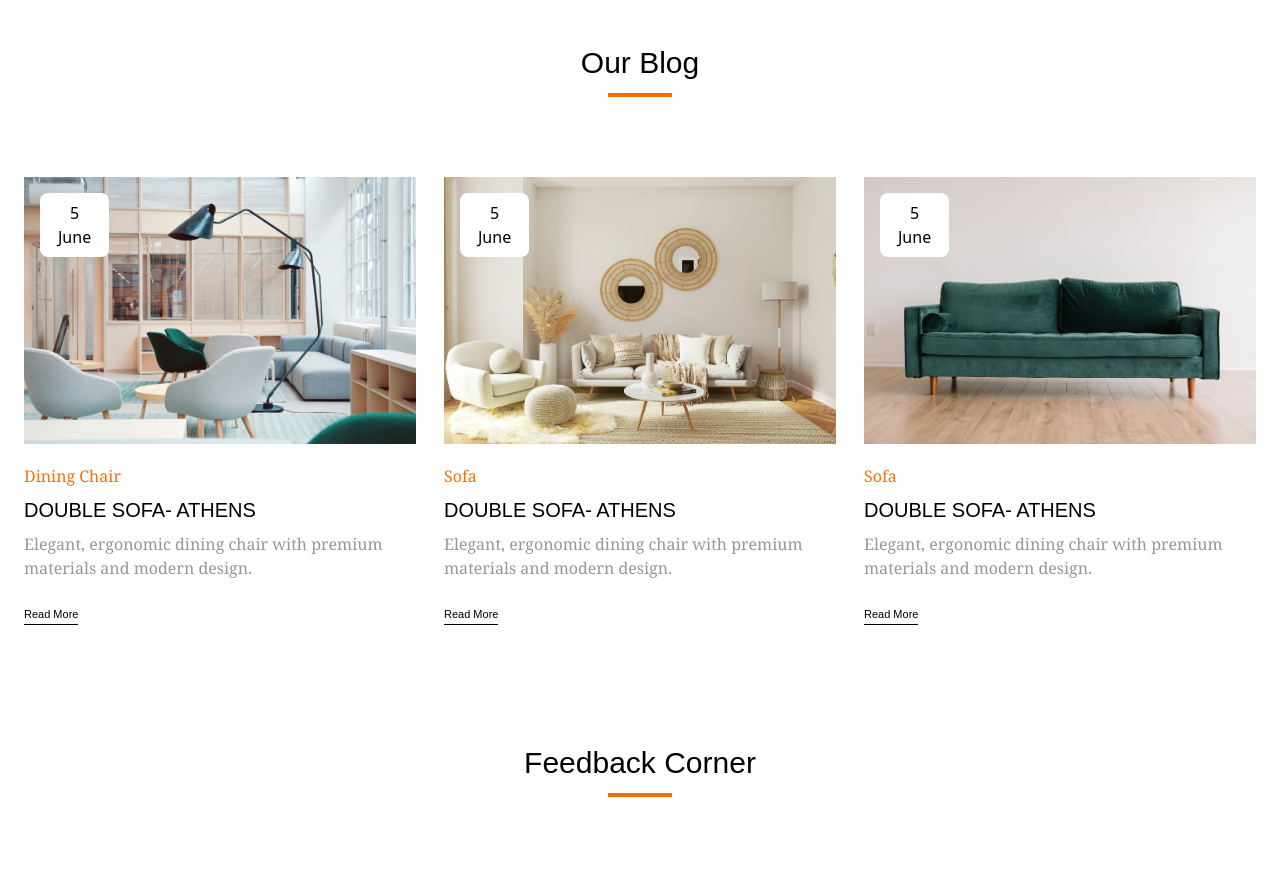
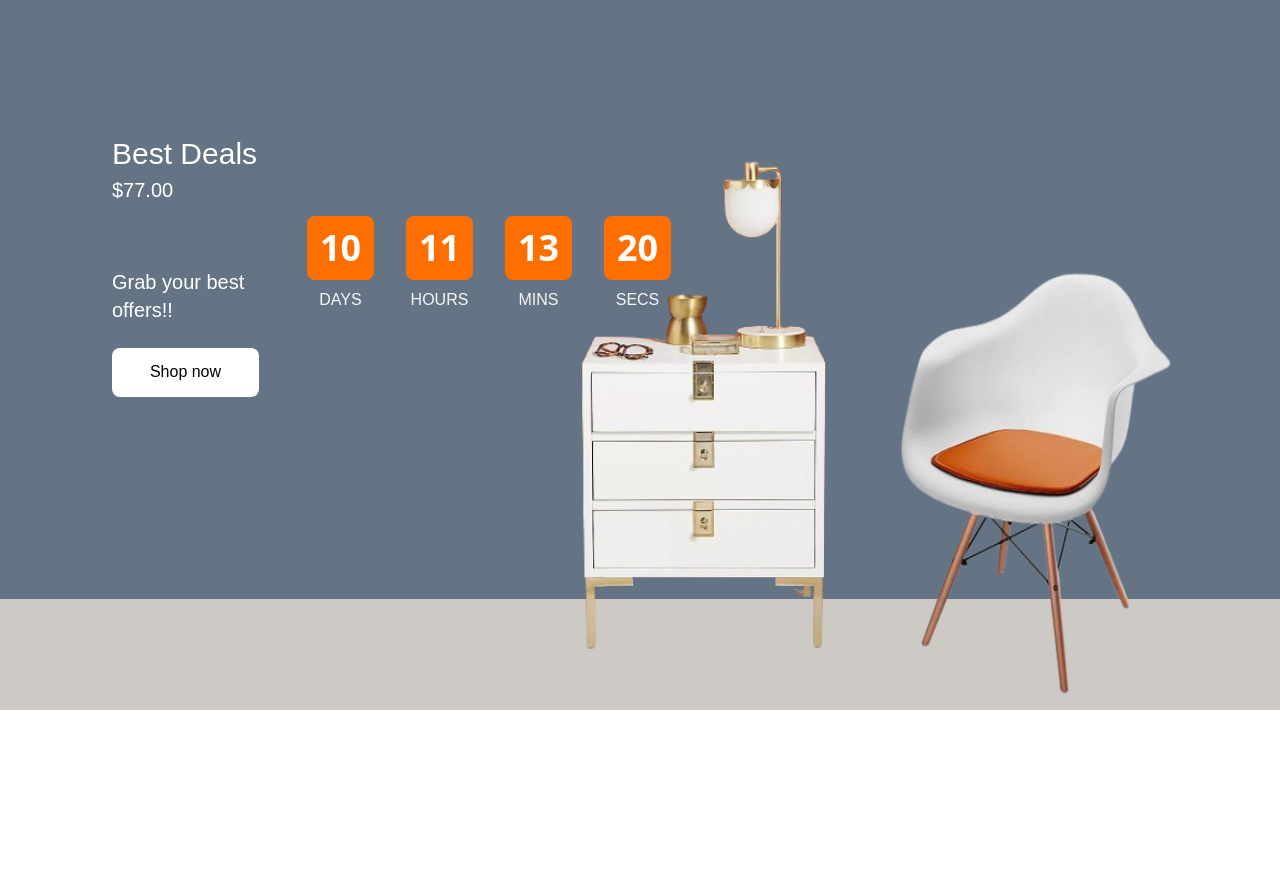
Before and after one commit to rakiburrahman307/furniture-landing-page, a React (Vite) app: page / in a window 1280 px wide. Shown: the part 3220-4113 px from the top of the page. Built offline with nearby package versions, Linux system fonts and the light colour scheme; a web font is replaced by a local one.

Commit message:
added the bestDeals section

```diff
--- /dev/null
+++ b/src/components/BestDeals.jsx
@@ -0,0 +1,74 @@
+import bestDeal1 from "../assets/images/bestDeal/bestDeal1.png";
+import bestDeal2 from "../assets/images/bestDeal/bestDeal2.png";
+
+const BestDeals = () => {
+  const timeObj = [
+    {
+      label: "DAYS",
+      time: 10,
+    },
+    {
+      label: "HOURS",
+      time: 11,
+    },
+    {
+      label: "MINS",
+      time: 13,
+    },
+    {
+      label: "SECS",
+      time: 20,
+    },
+  ];
+  return (
+    <section className='max-w-[1499px] mx-auto relative'>
+      {/* Main Banner */}
+      <div className='h-[671px] bg-[#647485] flex items-center pl-28 gap-12'>
+        {/* Text Content */}
+        <div className='flex flex-col space-y-16'>
+          <div className='flex flex-col justify-start items-start'>
+            <p className='font-mochiy text-[30px] text-white'>Best Deals</p>
+            <p className='font-mochiy text-xl text-white'>$77.00</p>
+          </div>
+          <div className='flex flex-col justify-start items-start gap-6'>
+            <p className='font-mochiy text-xl text-white'>
+              Grab your best <br /> offers!!
+            </p>
+            <button className='p-[10px] w-[147px] h-[49px] rounded-lg bg-[#FFFFFF] font-mochiy text-base text-black'>
+              Shop now
+            </button>
+          </div>
+        </div>
+        {/* Countdown Timer */}
+        <div className='flex gap-8 text-center'>
+          {timeObj?.map((element, index) => (
+            <div key={index}>
+              <div className='bg-[#FF6F00] p-6 rounded-lg w-[67px] h-[64px] flex flex-col justify-center items-center'>
+                <h1 className='text-4xl font-semibold text-white'>
+                  {element?.time}
+                </h1>
+              </div>
+              <p className='text-base font-mochiy text-[#F5F6F7] mt-2'>
+                {element?.label}
+              </p>
+            </div>
+          ))}
+        </div>
+      </div>
+      <div className='h-[111px] bg-[#CDC9C4]'>
+        <img
+          className='absolute right-1 -bottom-9 w-[481px] h-[543px]'
+          src={bestDeal1}
+          alt='Best deal item 1'
+        />
+        <img
+          className='absolute right-[400px] -bottom-12 w-[466px] h-[626px]'
+          src={bestDeal2}
+          alt='Best deal item 2'
+        />
+      </div>
+    </section>
+  );
+};
+
+export default BestDeals;
--- a/src/components/Home.jsx
+++ b/src/components/Home.jsx
@@ -1,3 +1,4 @@
+import BestDeals from "./BestDeals";
 import FeedbackCorner from "./FeedbackCorner";
 import Footer from "./Footer";
 import Header from "./Header";
@@ -12,6 +13,7 @@ const Home = () => {
       <Header />
       <LoungeChar />
       <NewArrival/>
+      <BestDeals/>
       <OurBlog />
       <FeedbackCorner />
       <TopBrand />
```
Also changed, not shown: src/assets/images/bestDeal/bestDeal1.png (added), src/assets/images/bestDeal/bestDeal2.png (added).
